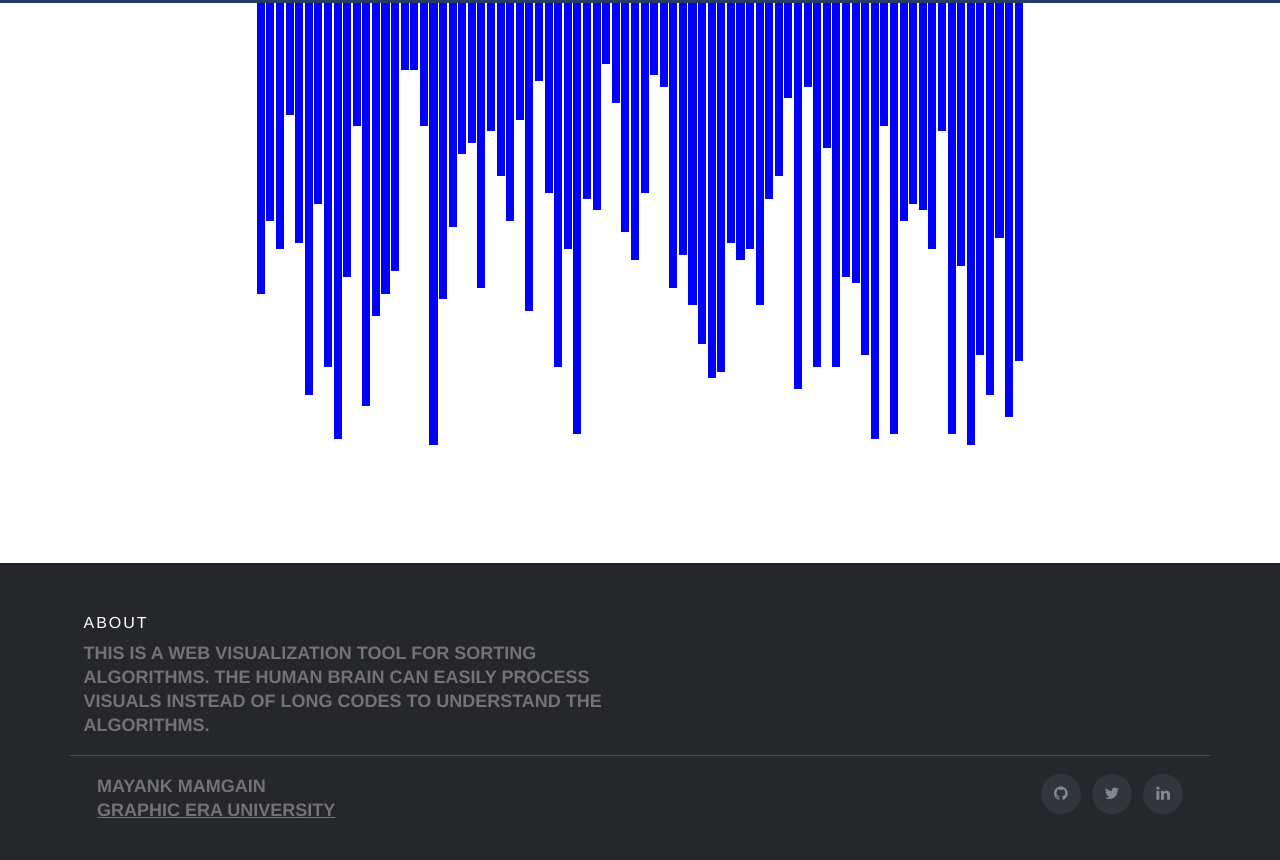
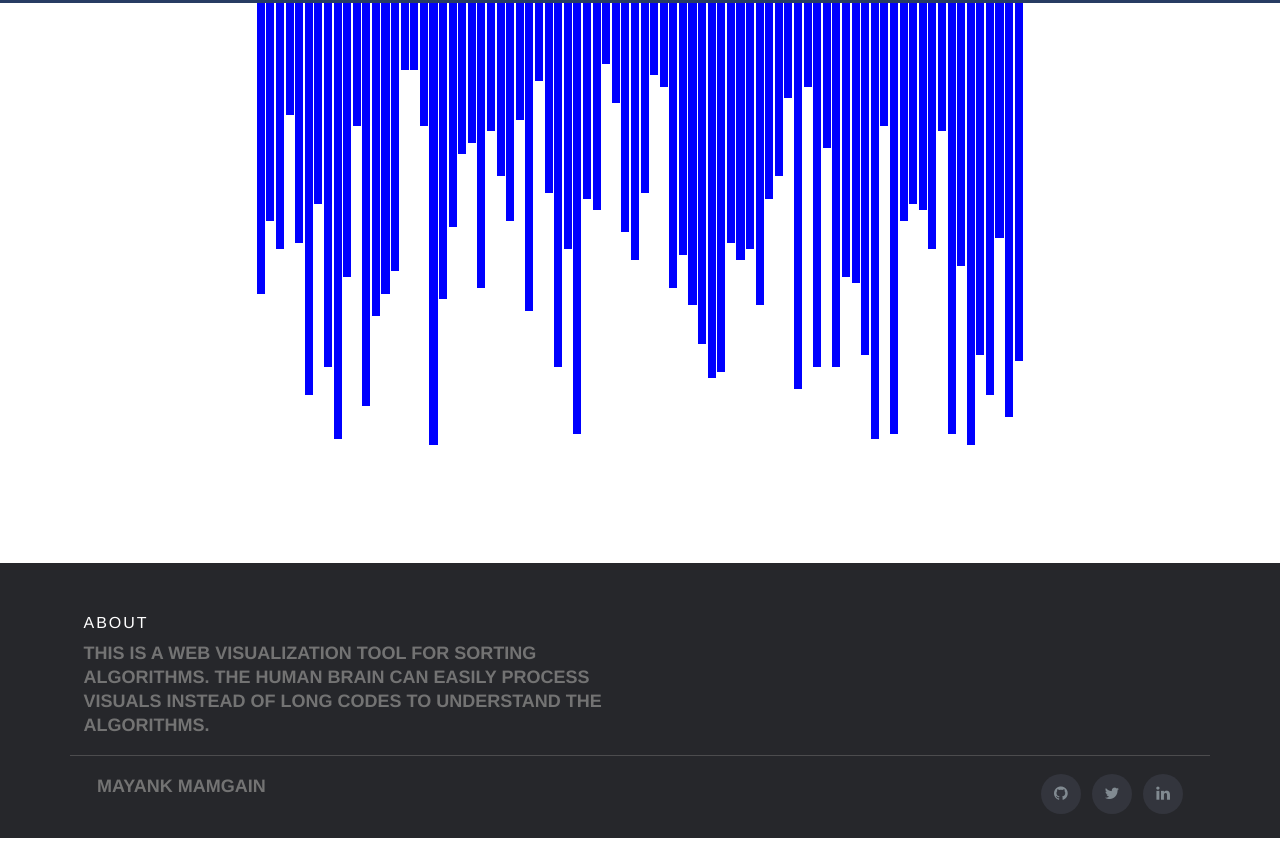
Before and after one commit to Mayank17M/Sorting-Algorithm-Visualizer, a plain HTML site: page index.html in a window 1280 px wide. Shown: the part 276-1136 px from the top of the page. After the commit the page ends 1114 px from the top, so only its background shows below. Drawn offline with nearby package versions, Linux system fonts and the light colour scheme.

Commit message:
Update index.html

```diff
--- a/index.html
+++ b/index.html
@@ -82,7 +82,6 @@
     <div class="row">
       <div class="col-md-8 col-sm-6 col-xs-12">
         <p class="copyright-text">Mayank Mamgain</p>
-          <a href="https://www.geu.ac.in">Graphic Era University</a>
         </p>
       </div>
 
```
